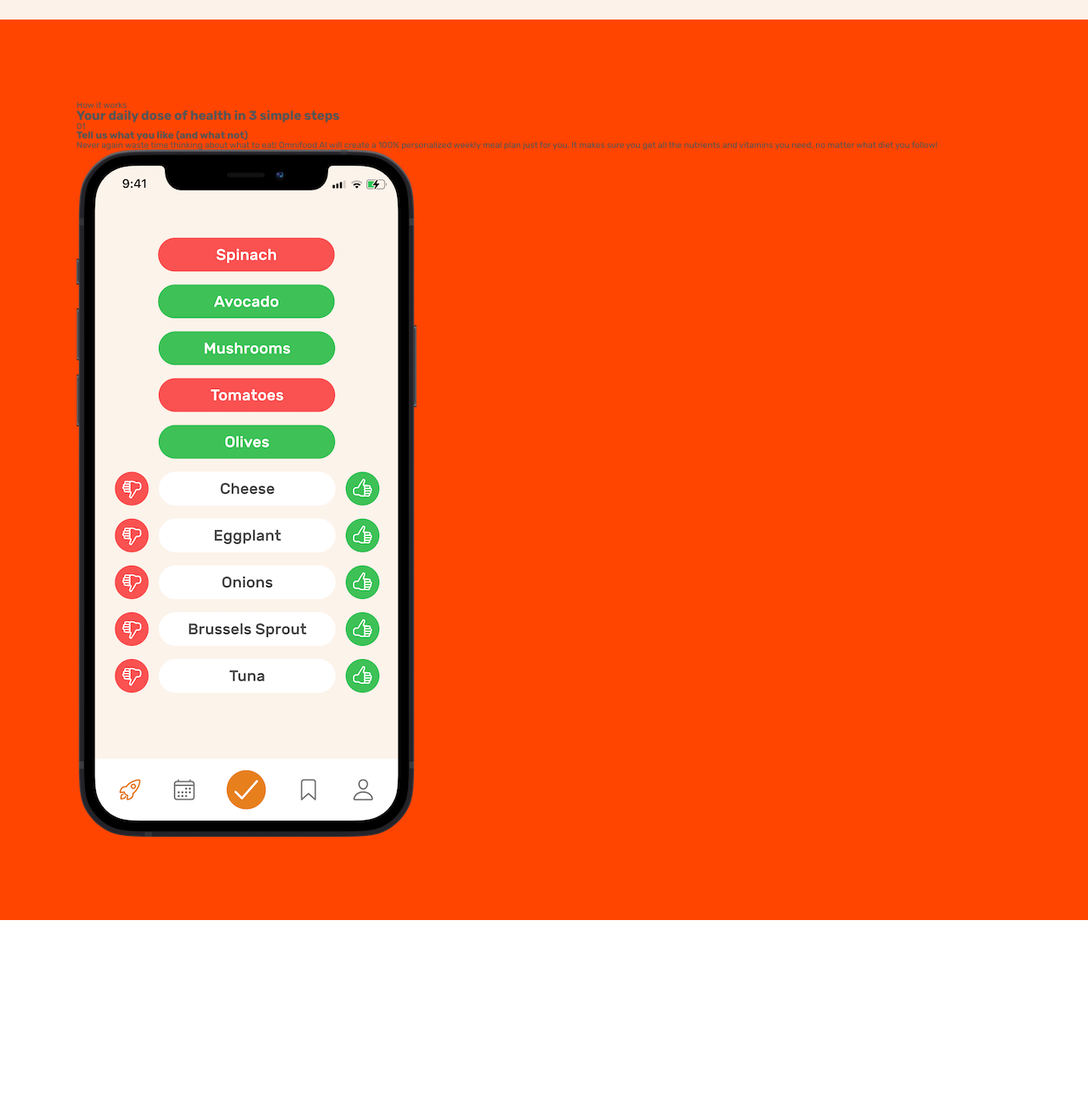
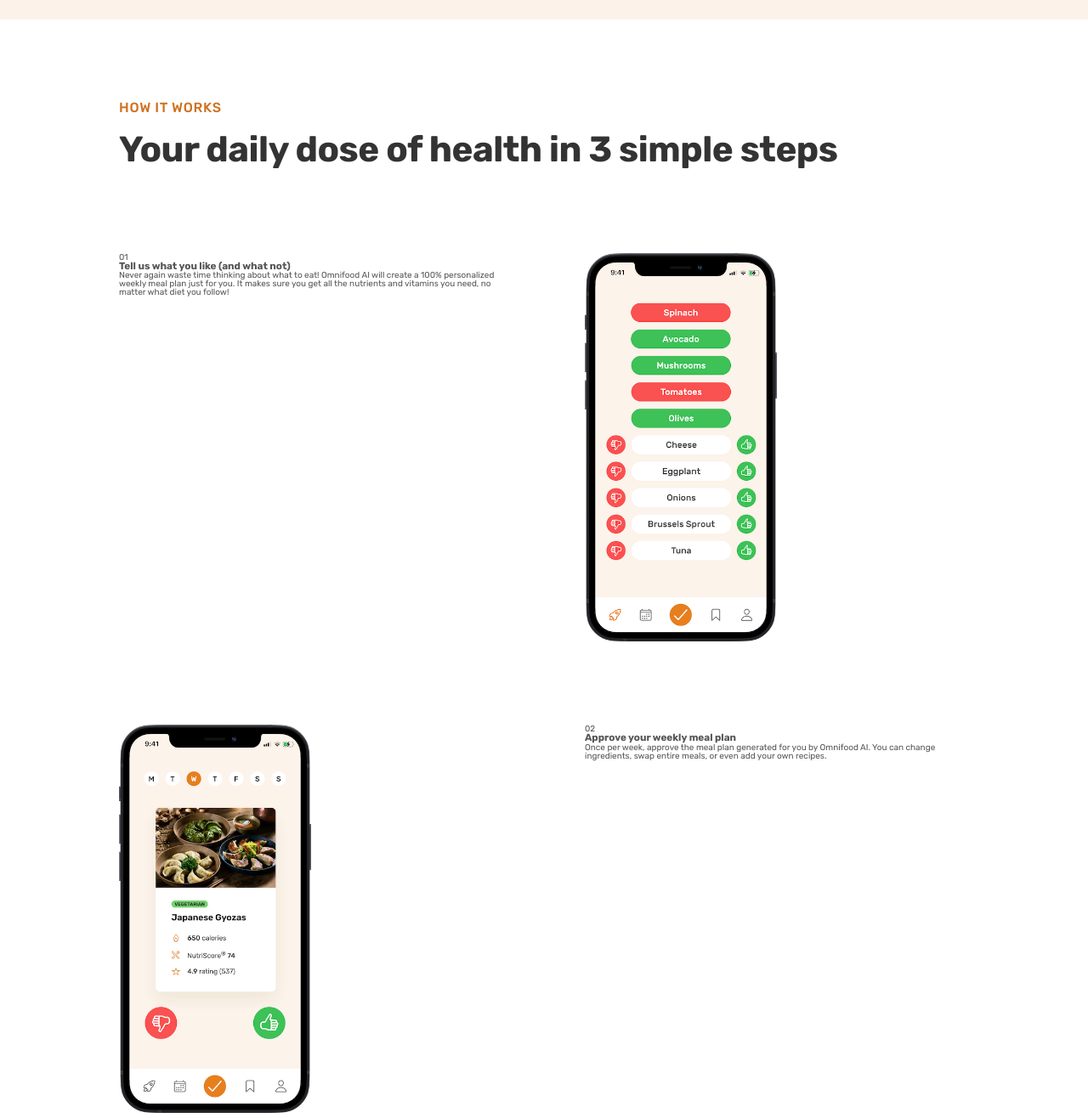
Before and after one commit to Rocky-2003/omnifoodWebsite, a plain HTML site: page index.html in a window 1280 px wide. Shown: the part 620-1936 px from the top of the page at 85% size. Before the commit the page ends 1703 px from the top, so only its background shows below. Drawn offline with Linux system fonts and the light colour scheme.

Commit message:
done some working on section how

```diff
--- a/css/style.css
+++ b/css/style.css
@@ -14,7 +14,12 @@ Bold-700
 ---- LINE HEIGHT
 Default 1
 Small: 1.05
+Medium: 1.2
 Paragraph-default 1.6
+
+------Letter spacing
+-0.5px
+0.75px
 
 
 *--- 02 COLORS
@@ -72,7 +77,7 @@ body {
 
 .container {
   /* 1100px */
-  max-width: 110rem;
+  max-width: 100rem;
   margin: 0 auto;
 }
 
@@ -93,13 +98,35 @@ body {
   grid-template-columns: repeat(4, 1fr);
 }
 
+.heading-primary,
+.heading-secondary {
+  font-weight: 700;
+  color: #333;
+  letter-spacing: -0.5px;
+}
+
 .heading-primary {
   font-size: 4.4rem;
+  line-height: 1.05;
   font-weight: 700;
-  line-height: 1.05;
   color: #333;
-  letter-spacing: -0.5px;
   margin-bottom: 3.8rem;
+}
+
+.heading-secondary {
+  font-size: 4.2rem;
+  line-height: 1.2;
+  margin-bottom: 9.6rem;
+}
+
+.subheading {
+  display: block;
+  font-size: 1.6rem;
+  color: #cf711f;
+  text-transform: uppercase;
+  margin-bottom: 1.6rem;
+  font-weight: 500;
+  letter-spacing: 0.75px;
 }
 
 .btn:link,
@@ -271,5 +298,8 @@ body {
 
 .section-how {
   padding: 9.6rem 0;
-  background-color: orangered;
 }
+
+.step-img {
+  width: 50%;
+}
--- a/index.html
+++ b/index.html
@@ -70,7 +70,8 @@
             Your daily dose of health in 3 simple steps
           </h2>
         </div>
-        <div class="container">
+        <div class="container grid grid--2-cols">
+          <!-- STEP NO 1 -->
           <div class="step-text-box">
             <p class="step-number">01</p>
             <h3 class="heading-tertiary">
@@ -90,6 +91,42 @@
               class="step-img"
             />
           </div>
+
+          <!-- STEP NO 2 -->
+
+          <div class="step-img-box">
+            <img
+              src="./img/app/app-screen-2.png"
+              alt="iphone app  meal approving plan screen"
+              class="step-img"
+            />
+          </div>
+          <div class="step-text-box">
+            <p class="step-number">02</p>
+            <h3 class="heading-tertiary">Approve your weekly meal plan</h3>
+            <p class="step-description">
+              Once per week, approve the meal plan generated for you by Omnifood
+              AI. You can change ingredients, swap entire meals, or even add
+              your own recipes.
+            </p>
+          </div>
+          <!-- STEP NO 3 -->
+          <div class="step-text-box">
+            <p class="step-number">03</p>
+            <h3 class="heading-tertiary">Receive meals at convenient time</h3>
+            <p class="step-description">
+              Best chefs in town will cook your selected meal every day, and we
+              will deliver it to your door whenever works best for you. You can
+              change delivery schedule and address daily!
+            </p>
+          </div>
+          <div class="step-img-box">
+            <img
+              src="./img/app/app-screen-3.png"
+              alt="iphone app  delivery screen"
+              class="step-img"
+            />
+          </div>
         </div>
       </section>
     </main>
```
